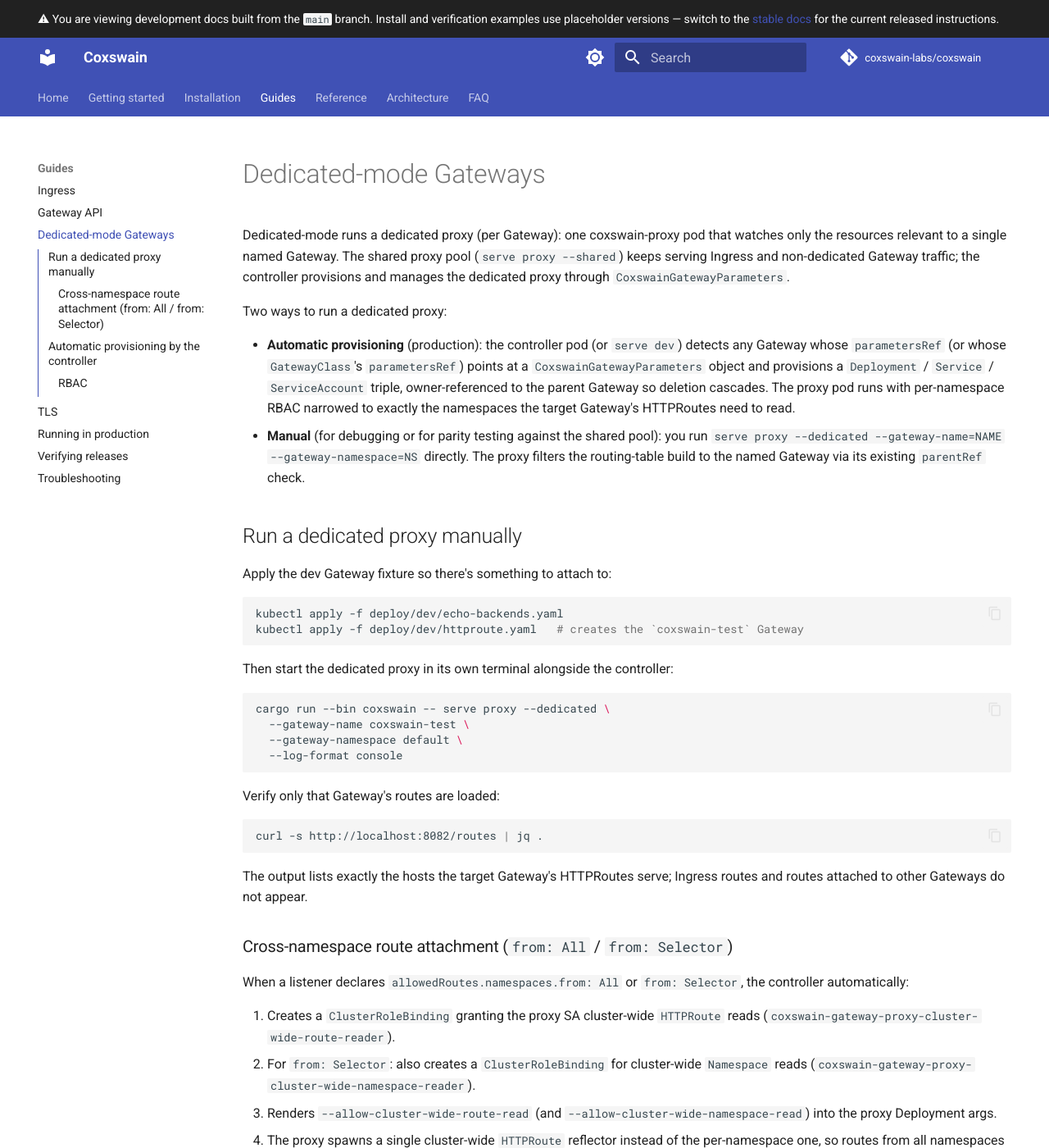
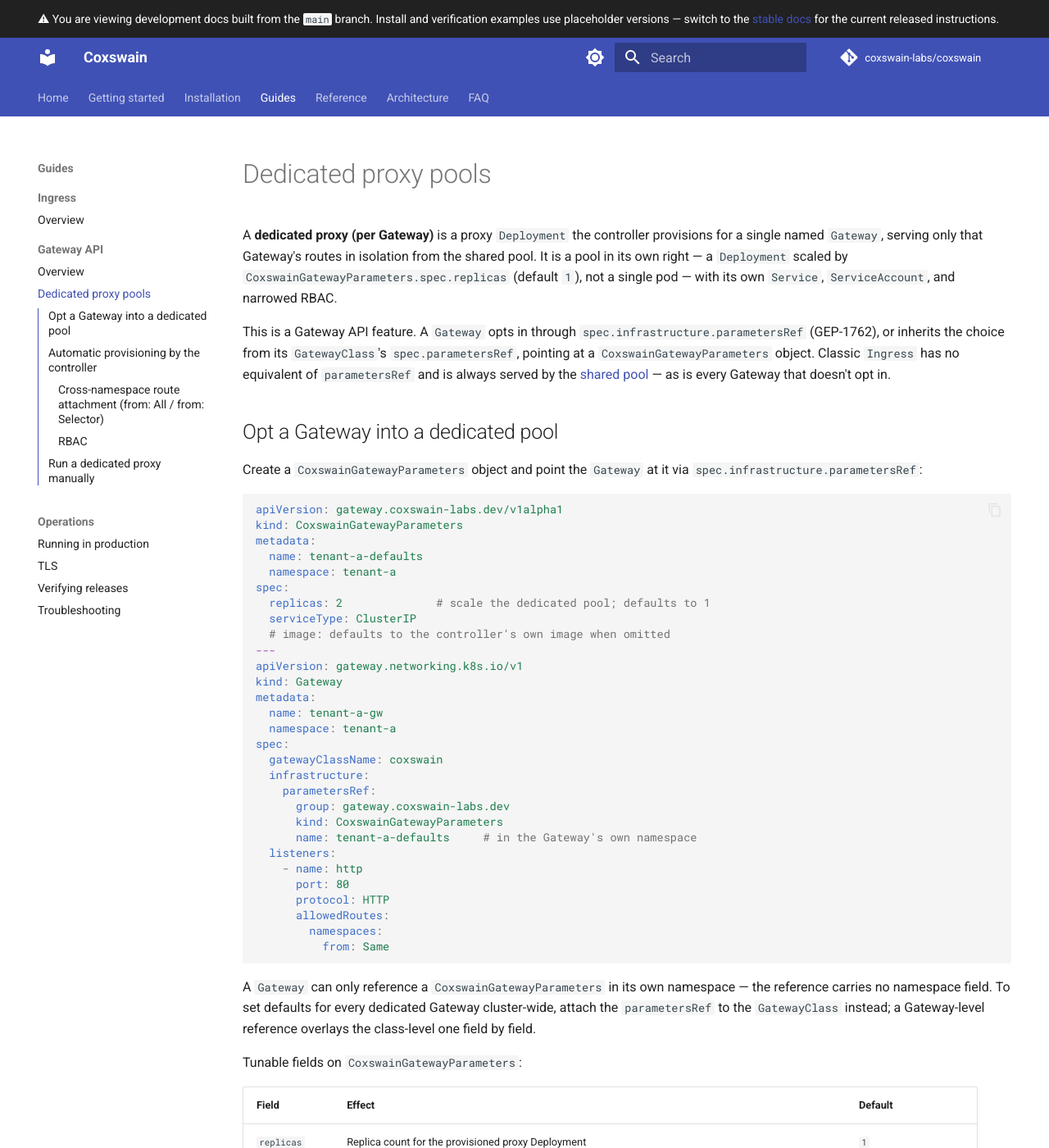
Before and after one commit to coxswain-labs/coxswain, an MkDocs documentation site: the page built from docs/src/guides/dedicated-mode.md, in a window 1280 px wide and 1400 px high. Shown: the whole window at 82% size. Built offline with MkDocs 1.6.1 and Material for MkDocs 9.7.7, drawn with Linux system fonts in a browser that asks for light colours; comment, search, counter and statistics services are not loaded; the version menu is left out; some of the changed text lies outside the part shown.

Commit message:
docs: regroup guides nav and align dedicated-proxy guide with implementation
Restructure the Guides nav into per-topic sections (Ingress, Gateway API,
Operations) so Ingress and Gateway API render symmetrically and the
cross-cutting operational guides (running in production, TLS, verifying
releases, troubleshooting) live under one Operations group.

Rework the dedicated-proxy page: it is a Gateway-API-only feature, so retitle
to "Dedicated proxy pools", frame the proxy as a scalable Deployment (pool)
rather than a single pod, use the precise spec.infrastructure.parametersRef
opt-in, add a CoxswainGatewayParameters example plus a tunable-fields table,
and lead with the automatic provisioning path before the manual debug path.

Fix stale Helm value paths in running-in-production (proxy.shared.*) and the
installation overview (prerequisites first, distributions trimmed).

Refs #214

````diff
--- a/docs/mkdocs.yml
+++ b/docs/mkdocs.yml
@@ -73,13 +73,16 @@
     - Kustomize: installation/kustomize.md
     - Raw manifests: installation/manifests.md
   - Guides:
-    - Ingress: guides/ingress.md
-    - Gateway API: guides/gateway-api.md
-    - Dedicated-mode Gateways: guides/dedicated-mode.md
-    - TLS: guides/tls.md
-    - Running in production: guides/running-in-production.md
-    - Verifying releases: guides/verifying-releases.md
-    - Troubleshooting: guides/troubleshooting.md
+    - Ingress:
+      - Overview: guides/ingress.md
+    - Gateway API:
+      - Overview: guides/gateway-api.md
+      - Dedicated proxy pools: guides/dedicated-mode.md
+    - Operations:
+      - Running in production: guides/running-in-production.md
+      - TLS: guides/tls.md
+      - Verifying releases: guides/verifying-releases.md
+      - Troubleshooting: guides/troubleshooting.md
   - Reference:
     - Configuration: reference/configuration.md
     - Observability: reference/observability.md
--- a/docs/src/faq.md
+++ b/docs/src/faq.md
@@ -26,7 +26,7 @@
 
 ### How does Ingress fit?
 
-Classic `Ingress` resources are always served by the shared proxy pool — `Ingress` has no equivalent of `parametersRef`. Gateway API users can opt a `Gateway` into a dedicated proxy (per Gateway) via `parametersRef` on the `GatewayClass` (cluster-wide default) or on the `Gateway` itself; the controller provisions and manages that dedicated proxy automatically. See [Dedicated-mode Gateways](guides/dedicated-mode.md) for the full walkthrough.
+Classic `Ingress` resources are always served by the shared proxy pool — `Ingress` has no equivalent of `parametersRef`. Gateway API users can opt a `Gateway` into a dedicated proxy (per Gateway) via `parametersRef` on the `GatewayClass` (cluster-wide default) or on the `Gateway` itself; the controller provisions and manages that dedicated proxy automatically. See [Dedicated proxy pools](guides/dedicated-mode.md) for the full walkthrough.
 
 ## Comparison
 
--- a/docs/src/guides/dedicated-mode.md
+++ b/docs/src/guides/dedicated-mode.md
@@ -1,62 +1,60 @@
-# Dedicated-mode Gateways
+# Dedicated proxy pools
 
-Dedicated-mode runs a dedicated proxy (per Gateway): one coxswain-proxy pod that watches only the resources relevant to a single named Gateway. The shared proxy pool (`serve proxy --shared`) keeps serving Ingress and non-dedicated Gateway traffic; the controller provisions and manages the dedicated proxy through `CoxswainGatewayParameters`.
+A **dedicated proxy (per Gateway)** is a proxy `Deployment` the controller provisions for a single named `Gateway`, serving only that Gateway's routes in isolation from the shared pool. It is a pool in its own right — a `Deployment` scaled by `CoxswainGatewayParameters.spec.replicas` (default `1`), not a single pod — with its own `Service`, `ServiceAccount`, and narrowed RBAC.
 
-Two ways to run a dedicated proxy:
+This is a Gateway API feature. A `Gateway` opts in through `spec.infrastructure.parametersRef` (GEP-1762), or inherits the choice from its `GatewayClass`'s `spec.parametersRef`, pointing at a `CoxswainGatewayParameters` object. Classic `Ingress` has no equivalent of `parametersRef` and is always served by the [shared pool](../architecture.md#shared) — as is every Gateway that doesn't opt in.
 
-- **Automatic provisioning** (production): the controller pod (or `serve dev`) detects any Gateway whose `parametersRef` (or whose `GatewayClass`'s `parametersRef`) points at a `CoxswainGatewayParameters` object and provisions a `Deployment` / `Service` / `ServiceAccount` triple, owner-referenced to the parent Gateway so deletion cascades. The proxy pod runs with per-namespace RBAC narrowed to exactly the namespaces the target Gateway's HTTPRoutes need to read.
-- **Manual** (for debugging or for parity testing against the shared pool): you run `serve proxy --dedicated --gateway-name=NAME --gateway-namespace=NS` directly. The proxy filters the routing-table build to the named Gateway via its existing `parentRef` check.
+## Opt a Gateway into a dedicated pool
 
-## Run a dedicated proxy manually
+Create a `CoxswainGatewayParameters` object and point the `Gateway` at it via `spec.infrastructure.parametersRef`:
 
-Apply the dev Gateway fixture so there's something to attach to:
-
-```bash
-kubectl apply -f deploy/dev/echo-backends.yaml
-kubectl apply -f deploy/dev/httproute.yaml   # creates the `coxswain-test` Gateway
+```yaml
+apiVersion: gateway.coxswain-labs.dev/v1alpha1
+kind: CoxswainGatewayParameters
+metadata:
+  name: tenant-a-defaults
+  namespace: tenant-a
+spec:
+  replicas: 2              # scale the dedicated pool; defaults to 1
+  serviceType: ClusterIP
+  # image: defaults to the controller's own image when omitted
+---
+apiVersion: gateway.networking.k8s.io/v1
+kind: Gateway
+metadata:
+  name: tenant-a-gw
+  namespace: tenant-a
+spec:
+  gatewayClassName: coxswain
+  infrastructure:
+    parametersRef:
+      group: gateway.coxswain-labs.dev
+      kind: CoxswainGatewayParameters
+      name: tenant-a-defaults     # in the Gateway's own namespace
+  listeners:
+    - name: http
+      port: 80
+      protocol: HTTP
+      allowedRoutes:
+        namespaces:
+          from: Same
 ```
 
-Then start the dedicated proxy in its own terminal alongside the controller:
+A `Gateway` can only reference a `CoxswainGatewayParameters` in its own namespace — the reference carries no namespace field. To set defaults for every dedicated Gateway cluster-wide, attach the `parametersRef` to the `GatewayClass` instead; a Gateway-level reference overlays the class-level one field by field.
 
-```bash
-cargo run --bin coxswain -- serve proxy --dedicated \
-  --gateway-name coxswain-test \
-  --gateway-namespace default \
-  --log-format console
-```
+Tunable fields on `CoxswainGatewayParameters`:
 
-Verify only that Gateway's routes are loaded:
-
-```bash
-curl -s http://localhost:8082/routes | jq .
-```
-
-The output lists exactly the hosts the target Gateway's HTTPRoutes serve; Ingress routes and routes attached to other Gateways do not appear.
-
-### Cross-namespace route attachment (`from: All` / `from: Selector`)
-
-When a listener declares `allowedRoutes.namespaces.from: All` or `from: Selector`, the controller automatically:
-
-1. Creates a `ClusterRoleBinding` granting the proxy SA cluster-wide `HTTPRoute` reads (`coxswain-gateway-proxy-cluster-wide-route-reader`).
-2. For `from: Selector`: also creates a `ClusterRoleBinding` for cluster-wide `Namespace` reads (`coxswain-gateway-proxy-cluster-wide-namespace-reader`).
-3. Renders `--allow-cluster-wide-route-read` (and `--allow-cluster-wide-namespace-read`) into the proxy Deployment args.
-4. The proxy spawns a single cluster-wide `HTTPRoute` reflector instead of the per-namespace one, so routes from all namespaces become visible.
-
-No `CoxswainGatewayParameters` fields or manual opt-in are needed — the Gateway spec is the single source of truth. The `ClusterRoleBinding`s are removed automatically when the listener mode changes back to `from: Same` or the Gateway is deleted.
-
-For **manual invocations** (`serve proxy --dedicated`), pass the flags explicitly:
-
-```bash
-cargo run --bin coxswain -- serve proxy --dedicated \
-  --gateway-name coxswain-test \
-  --gateway-namespace default \
-  --allow-cluster-wide-route-read \
-  --log-format console
-```
+| Field | Effect | Default |
+|-------|--------|---------|
+| `replicas` | Replica count for the provisioned proxy Deployment | `1` |
+| `resources` | Resource requests/limits on the proxy container | controller default |
+| `image` | Override the proxy image | controller's own image |
+| `serviceType` | `LoadBalancer`, `NodePort`, or `ClusterIP` for the proxy Service | `LoadBalancer` |
+| `podTemplate` | Partial `PodTemplateSpec` merged over the rendered template (nodeSelector, tolerations, env, sidecars, …) | — |
 
 ## Automatic provisioning by the controller
 
-`serve controller` (and `serve dev`) runs a provisioning operator that watches every `Gateway`. For any Gateway whose `parametersRef` (or whose `GatewayClass`'s `parametersRef`) points at a `CoxswainGatewayParameters` object, the operator applies a dedicated-proxy `Deployment` / `Service` / `ServiceAccount` to the cluster via server-side-apply under field manager `coxswain-controller`, owner-referenced to the parent Gateway so deletion cascades.
+`serve controller` (and `serve dev`) runs a provisioning operator that watches every `Gateway`. For any Gateway whose `parametersRef` (or whose `GatewayClass`'s `parametersRef`) resolves to a `CoxswainGatewayParameters` object, the operator applies a dedicated-proxy `Deployment` / `Service` / `ServiceAccount` to the cluster via server-side-apply under field manager `coxswain-controller`, owner-referenced to the parent Gateway so deletion cascades.
 
 Apply the dev fixture set and verify the resources land:
 
@@ -85,6 +83,17 @@
 
 If `parametersRef` targets a missing `CoxswainGatewayParameters` object, the operator publishes an `Accepted=False, reason=InvalidParameters` condition on the Gateway via the shared override channel.
 
+### Cross-namespace route attachment (`from: All` / `from: Selector`)
+
+When a listener declares `allowedRoutes.namespaces.from: All` or `from: Selector`, the controller automatically:
+
+1. Creates a `ClusterRoleBinding` granting the proxy SA cluster-wide `HTTPRoute` reads (`coxswain-gateway-proxy-cluster-wide-route-reader`).
+2. For `from: Selector`: also creates a `ClusterRoleBinding` for cluster-wide `Namespace` reads (`coxswain-gateway-proxy-cluster-wide-namespace-reader`).
+3. Renders `--allow-cluster-wide-route-read` (and `--allow-cluster-wide-namespace-read`) into the proxy Deployment args.
+4. The proxy spawns a single cluster-wide `HTTPRoute` reflector instead of the per-namespace one, so routes from all namespaces become visible.
+
+No `CoxswainGatewayParameters` fields or manual opt-in are needed — the Gateway spec is the single source of truth. The `ClusterRoleBinding`s are removed automatically when the listener mode changes back to `from: Same` or the Gateway is deleted.
+
 ### RBAC
 
 The controller maintains two layers of RBAC for each dedicated proxy:
@@ -94,3 +103,41 @@
 **`ClusterRoleBinding`s (auto-provisioned)** — when any listener declares `from: All` or `from: Selector`, the controller creates the cluster-wide bindings described above. They are deleted when the listener mode reverts to `from: Same` or the Gateway is removed.
 
 The Gateway carries a `gateway.coxswain-labs.dev/dedicated-cleanup` finalizer so both per-namespace and cluster-wide bindings are removed before Kubernetes finalizes the Gateway deletion.
+
+## Run a dedicated proxy manually
+
+For debugging or for parity testing against the shared pool, you can run a dedicated proxy directly instead of having the controller provision it. The proxy filters the routing-table build to the named Gateway via its existing `parentRef` check — no `parametersRef` is required for the manual path.
+
+Apply the dev Gateway fixture so there's something to attach to:
+
+```bash
+kubectl apply -f deploy/dev/echo-backends.yaml
+kubectl apply -f deploy/dev/httproute.yaml   # creates the `coxswain-test` Gateway
+```
+
+Then start the dedicated proxy in its own terminal alongside the controller:
+
+```bash
+cargo run --bin coxswain -- serve proxy --dedicated \
+  --gateway-name coxswain-test \
+  --gateway-namespace default \
+  --log-format console
+```
+
+Verify only that Gateway's routes are loaded:
+
+```bash
+curl -s http://localhost:8082/routes | jq .
+```
+
+The output lists exactly the hosts the target Gateway's HTTPRoutes serve; Ingress routes and routes attached to other Gateways do not appear.
+
+For a listener with `from: All` or `from: Selector`, pass the cluster-wide flags explicitly — the controller adds these automatically in provisioned mode:
+
+```bash
+cargo run --bin coxswain -- serve proxy --dedicated \
+  --gateway-name coxswain-test \
+  --gateway-namespace default \
+  --allow-cluster-wide-route-read \
+  --log-format console
+```
````
Also changed, not shown: docs/src/guides/gateway-api.md (+1 -1 lines), docs/src/guides/running-in-production.md (+23 -20 lines), docs/src/installation/index.md (+9 -17 lines).
